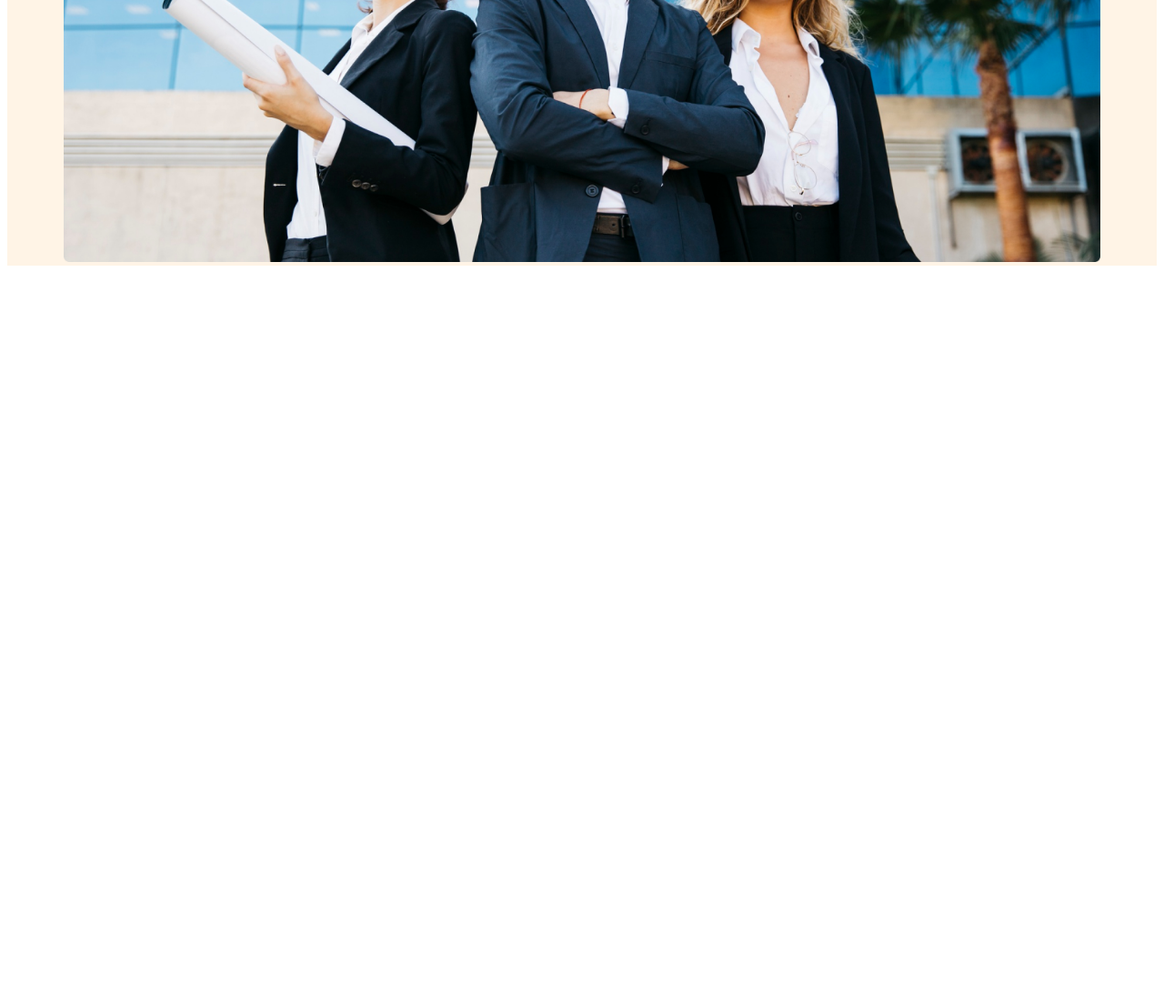
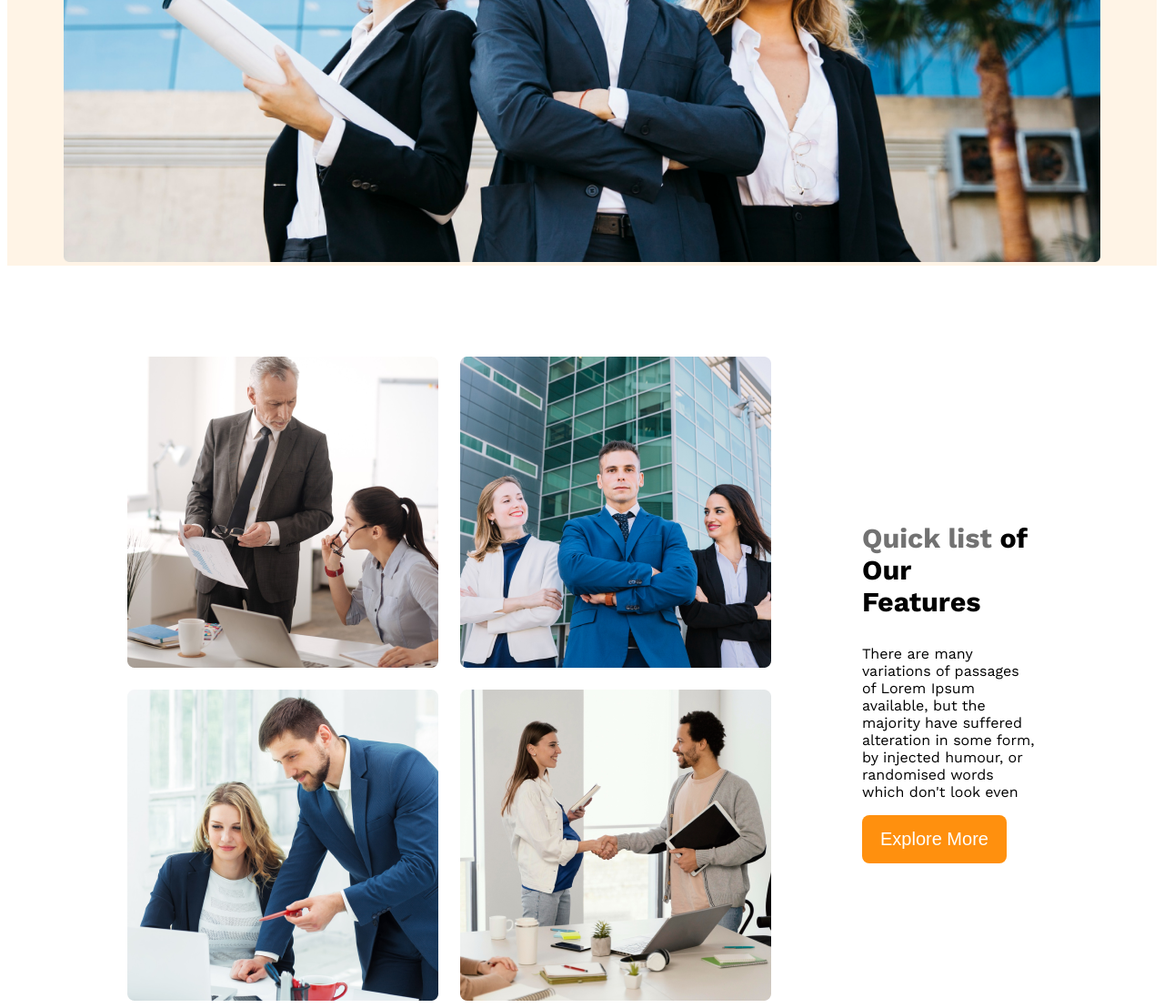
Before and after one commit to disalamin/g3-architects-website, a plain HTML site: page index.html in a window 1280 px wide. Shown: the part 654-1762 px from the top of the page at 91% size. Before the commit the page ends 954 px from the top, so only its background shows below. Drawn offline with nearby package versions, Linux system fonts and the light colour scheme.

Commit message:
new code

```diff
--- a/architects.css
+++ b/architects.css
@@ -33,6 +33,14 @@
 
 }
 
+.main-section{
+    max-width: 1000px;
+    margin: 0 auto;
+
+}
+main > section{
+    margin-top: 100px;
+}
 /* header styles */
 
 /* navbar related styles */
@@ -72,6 +80,27 @@
     width: 100%;
 }
 
+/* Teams & Feature related Styles */
+.teams{
+    align-items: center;
+}
+.team-image-container{
+    display: grid;
+    grid-template-columns: repeat(2,1fr);
+    gap: 24px;
+}
+.our-features{
+    margin-left: 100px;
+    max-width: 500px;
+}
+.features-title{
+font-size: 1.9rem;
+}
+
+#quick-list{
+    font-weight: 700;
+}
+
 /* responsive media query */
 @media screen and (max-width:576px){
     .navbar, .nav-link{
--- a/index.html
+++ b/index.html
@@ -32,9 +32,21 @@
 </div>
 </header>
 
-    <main>
-
-    </main>
+<main class="main-section" >
+<section class="teams display-flex">
+<div class="team-image-container">
+<img src="images/team1.png" alt="">
+<img src="images/team2.png" alt="">
+<img src="images/team3.png" alt="">
+<img src="images/team4.png" alt="">
+</div>
+<div class="our-features">
+    <h3 class="features-title"><span id="quick-list" class="text-light-gray">Quick list</span> <span>of Our </span><span>Features</span></h3>
+    <p class="features-description">There are many variations of passages of Lorem Ipsum available, but the majority have suffered alteration in some form, by injected humour, or randomised words which don't look even</p>
+    <button class="btn-primary">Explore More</button>
+</div>
+</section>
+</main>
 
     <footer>
 
```
